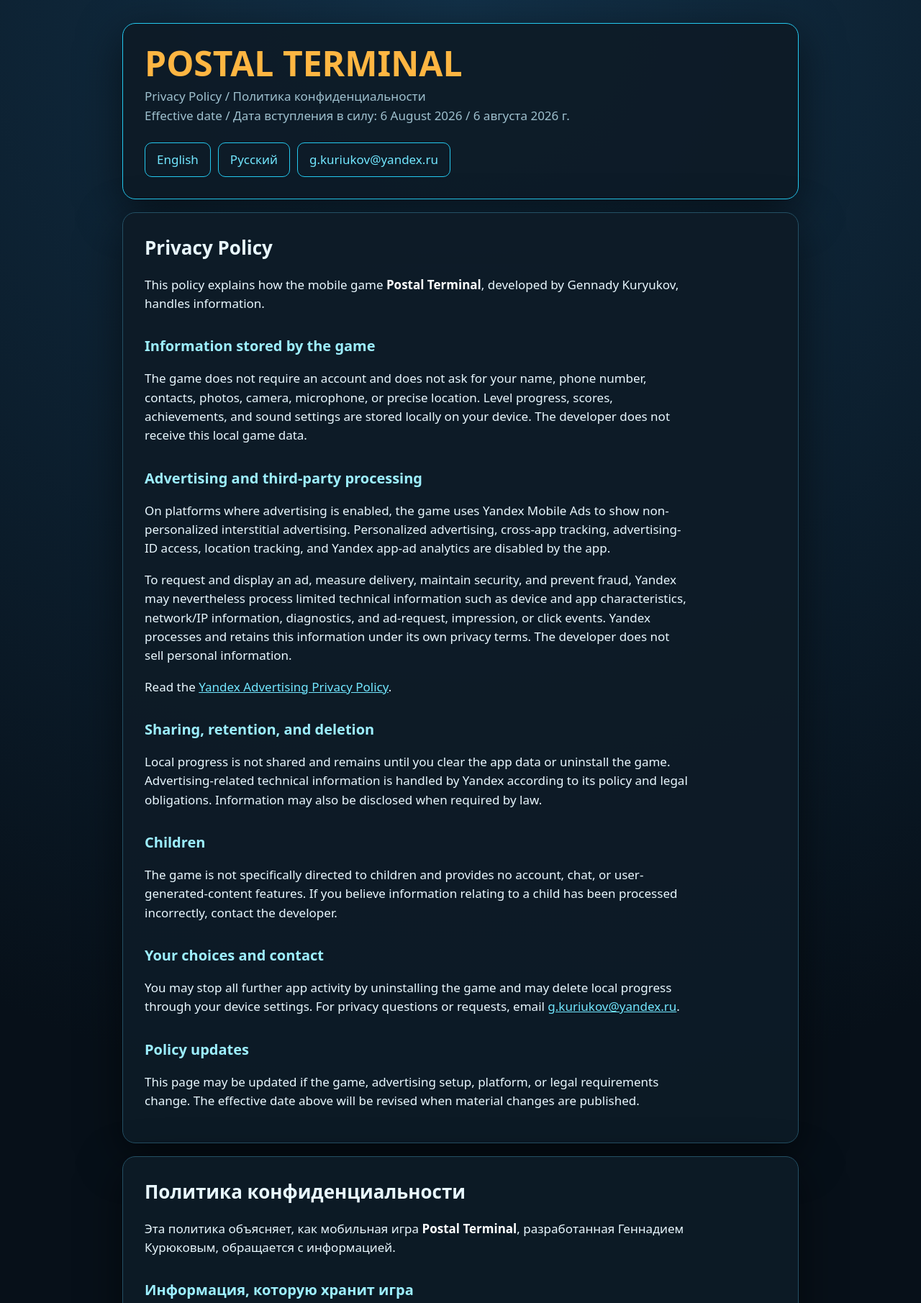
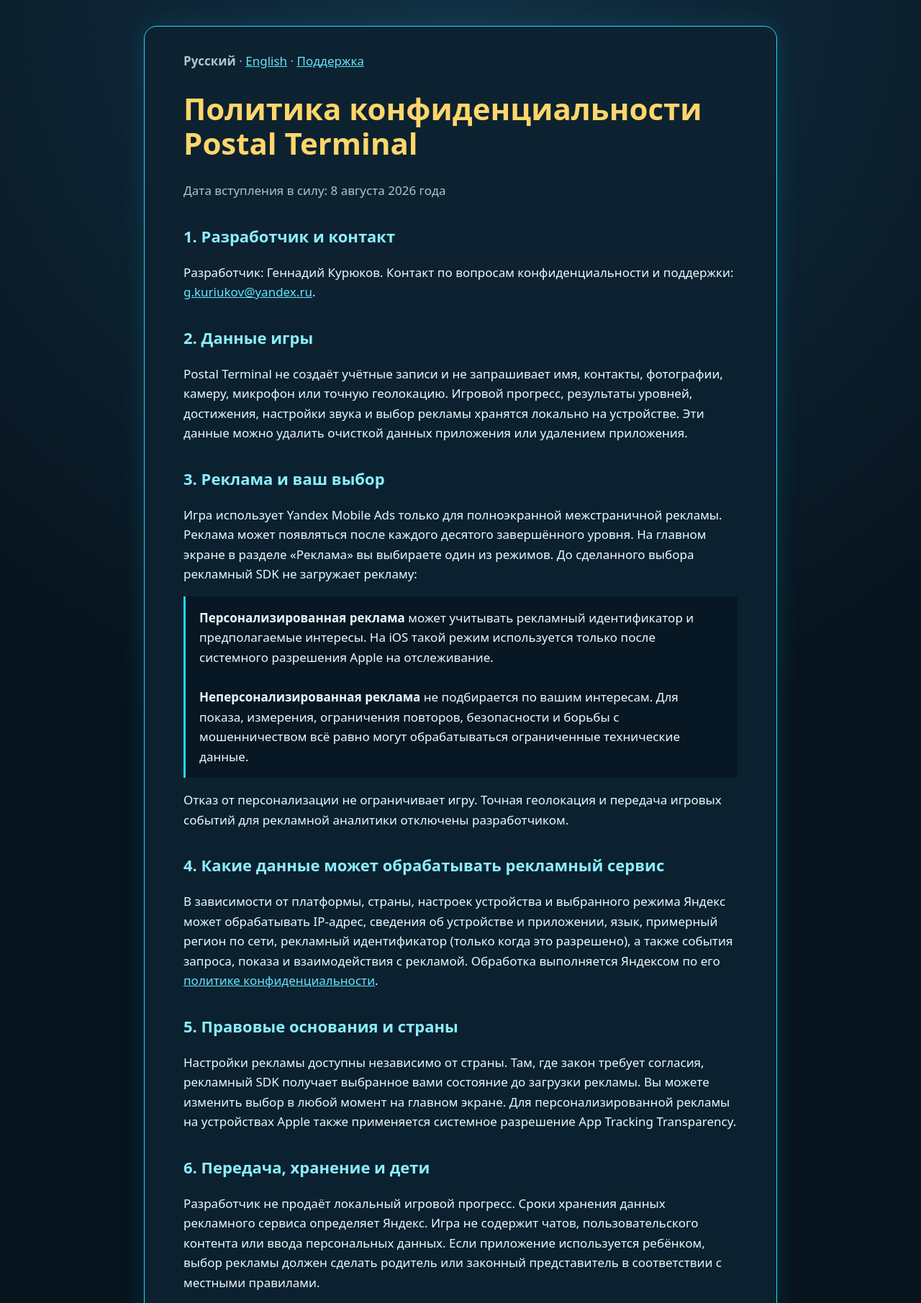
Before and after one commit to Gendosik2022/postal-terminal-privacy, a plain HTML site: page index.html in a window 1280 px wide. Shown: the top 1811 px of the page at 72% size. Drawn offline with Linux system fonts and the light colour scheme.

Commit message:
Publish Postal Terminal privacy and support pages (#1)
Co-authored-by: Gen <gen@Gens-MacBook-Air.local>

```diff
--- a/index.html
+++ b/index.html
@@ -1,94 +1,45 @@
 <!doctype html>
-<html lang="en">
+<html lang="ru">
 <head>
   <meta charset="utf-8">
   <meta name="viewport" content="width=device-width, initial-scale=1">
-  <meta name="description" content="Postal Terminal privacy policy in English and Russian">
-  <title>Postal Terminal — Privacy Policy / Политика конфиденциальности</title>
+  <title>Политика конфиденциальности — Postal Terminal</title>
   <style>
-    :root { color-scheme: dark; --bg:#071019; --panel:#0d1b27; --line:#24c9ef; --text:#e9f8ff; --muted:#9fc1cf; --accent:#ffb642; }
-    * { box-sizing:border-box; }
-    body { margin:0; background:radial-gradient(circle at 50% 0,#123047 0,var(--bg) 48%); color:var(--text); font:17px/1.55 system-ui,-apple-system,"Segoe UI",sans-serif; }
-    main { width:min(940px,calc(100% - 28px)); margin:32px auto; }
-    header,article { background:color-mix(in srgb,var(--panel) 94%,transparent); border:1px solid #245064; border-radius:18px; box-shadow:0 18px 60px #0008; }
-    header { padding:30px; border-color:var(--line); }
-    article { padding:28px 30px; margin-top:18px; }
-    h1 { margin:0 0 8px; color:var(--accent); font-size:clamp(30px,6vw,48px); line-height:1.05; }
-    h2 { margin:0 0 18px; font-size:26px; }
-    h3 { color:#9defff; margin:30px 0 8px; font-size:20px; }
-    p,li { max-width:78ch; }
-    .meta { color:var(--muted); margin:0; }
-    nav { display:flex; gap:10px; flex-wrap:wrap; margin-top:24px; }
-    nav a { border:1px solid var(--line); border-radius:10px; padding:10px 16px; text-decoration:none; }
-    a { color:#72e7ff; }
-    strong { color:#fff; }
-    footer { color:var(--muted); text-align:center; padding:25px 10px 45px; }
-    @media (max-width:600px) { main{margin-top:14px} header,article{padding:22px 18px} }
+    :root { color-scheme: dark; --bg:#07131d; --panel:#0d2230; --line:#28d7ff; --text:#eafaff; --muted:#a9c5cf; --gold:#ffd66b; }
+    * { box-sizing:border-box; } body { margin:0; background:radial-gradient(circle at top,#123044 0,#07131d 48%); color:var(--text); font:17px/1.62 system-ui,-apple-system,sans-serif; }
+    main { max-width:880px; margin:36px auto; padding:34px clamp(22px,5vw,54px); background:rgba(13,34,48,.96); border:1px solid var(--line); border-radius:18px; box-shadow:0 0 34px #13bde329; }
+    h1 { color:var(--gold); font-size:clamp(28px,5vw,42px); line-height:1.15; } h2 { margin-top:32px; color:#8beeff; font-size:22px; }
+    a { color:#62e5ff; } nav,.meta { color:var(--muted); } .choice { padding:16px 19px; border-left:3px solid var(--line); background:#071824; }
   </style>
 </head>
-<body>
-<main>
-  <header>
-    <h1>POSTAL TERMINAL</h1>
-    <p class="meta">Privacy Policy / Политика конфиденциальности</p>
-    <p class="meta">Effective date / Дата вступления в силу: 6 August 2026 / 6 августа 2026 г.</p>
-    <nav aria-label="Language navigation">
-      <a href="#english">English</a><a href="#russian">Русский</a>
-      <a href="mailto:g.kuriukov@yandex.ru">g.kuriukov@yandex.ru</a>
-    </nav>
-  </header>
+<body><main>
+  <nav><strong>Русский</strong> · <a href="privacy-policy-en.html">English</a> · <a href="support.html">Поддержка</a></nav>
+  <h1>Политика конфиденциальности Postal Terminal</h1>
+  <p class="meta">Дата вступления в силу: 8 августа 2026 года</p>
 
-  <article id="english" lang="en">
-    <h2>Privacy Policy</h2>
-    <p>This policy explains how the mobile game <strong>Postal Terminal</strong>, developed by Gennady Kuryukov, handles information.</p>
+  <h2>1. Разработчик и контакт</h2>
+  <p>Разработчик: Геннадий Курюков. Контакт по вопросам конфиденциальности и поддержки: <a href="mailto:g.kuriukov@yandex.ru">g.kuriukov@yandex.ru</a>.</p>
 
-    <h3>Information stored by the game</h3>
-    <p>The game does not require an account and does not ask for your name, phone number, contacts, photos, camera, microphone, or precise location. Level progress, scores, achievements, and sound settings are stored locally on your device. The developer does not receive this local game data.</p>
+  <h2>2. Данные игры</h2>
+  <p>Postal Terminal не создаёт учётные записи и не запрашивает имя, контакты, фотографии, камеру, микрофон или точную геолокацию. Игровой прогресс, результаты уровней, достижения, настройки звука и выбор рекламы хранятся локально на устройстве. Эти данные можно удалить очисткой данных приложения или удалением приложения.</p>
 
-    <h3>Advertising and third-party processing</h3>
-    <p>On platforms where advertising is enabled, the game uses Yandex Mobile Ads to show non-personalized interstitial advertising. Personalized advertising, cross-app tracking, advertising-ID access, location tracking, and Yandex app-ad analytics are disabled by the app.</p>
-    <p>To request and display an ad, measure delivery, maintain security, and prevent fraud, Yandex may nevertheless process limited technical information such as device and app characteristics, network/IP information, diagnostics, and ad-request, impression, or click events. Yandex processes and retains this information under its own privacy terms. The developer does not sell personal information.</p>
-    <p>Read the <a href="https://yandex.com/legal/international_ads_privacy_policy/en/">Yandex Advertising Privacy Policy</a>.</p>
+  <h2>3. Реклама и ваш выбор</h2>
+  <p>Игра использует Yandex Mobile Ads только для полноэкранной межстраничной рекламы. Реклама может появляться после каждого десятого завершённого уровня. На главном экране в разделе «Реклама» вы выбираете один из режимов. До сделанного выбора рекламный SDK не загружает рекламу:</p>
+  <div class="choice"><strong>Персонализированная реклама</strong> может учитывать рекламный идентификатор и предполагаемые интересы. На iOS такой режим используется только после системного разрешения Apple на отслеживание.<br><br><strong>Неперсонализированная реклама</strong> не подбирается по вашим интересам. Для показа, измерения, ограничения повторов, безопасности и борьбы с мошенничеством всё равно могут обрабатываться ограниченные технические данные.</div>
+  <p>Отказ от персонализации не ограничивает игру. Точная геолокация и передача игровых событий для рекламной аналитики отключены разработчиком.</p>
 
-    <h3>Sharing, retention, and deletion</h3>
-    <p>Local progress is not shared and remains until you clear the app data or uninstall the game. Advertising-related technical information is handled by Yandex according to its policy and legal obligations. Information may also be disclosed when required by law.</p>
+  <h2>4. Какие данные может обрабатывать рекламный сервис</h2>
+  <p>В зависимости от платформы, страны, настроек устройства и выбранного режима Яндекс может обрабатывать IP-адрес, сведения об устройстве и приложении, язык, примерный регион по сети, рекламный идентификатор (только когда это разрешено), а также события запроса, показа и взаимодействия с рекламой. Обработка выполняется Яндексом по его <a href="https://yandex.com/legal/confidential/">политике конфиденциальности</a>.</p>
 
-    <h3>Children</h3>
-    <p>The game is not specifically directed to children and provides no account, chat, or user-generated-content features. If you believe information relating to a child has been processed incorrectly, contact the developer.</p>
+  <h2>5. Правовые основания и страны</h2>
+  <p>Настройки рекламы доступны независимо от страны. Там, где закон требует согласия, рекламный SDK получает выбранное вами состояние до загрузки рекламы. Вы можете изменить выбор в любой момент на главном экране. Для персонализированной рекламы на устройствах Apple также применяется системное разрешение App Tracking Transparency.</p>
 
-    <h3>Your choices and contact</h3>
-    <p>You may stop all further app activity by uninstalling the game and may delete local progress through your device settings. For privacy questions or requests, email <a href="mailto:g.kuriukov@yandex.ru">g.kuriukov@yandex.ru</a>.</p>
+  <h2>6. Передача, хранение и дети</h2>
+  <p>Разработчик не продаёт локальный игровой прогресс. Сроки хранения данных рекламного сервиса определяет Яндекс. Игра не содержит чатов, пользовательского контента или ввода персональных данных. Если приложение используется ребёнком, выбор рекламы должен сделать родитель или законный представитель в соответствии с местными правилами.</p>
 
-    <h3>Policy updates</h3>
-    <p>This page may be updated if the game, advertising setup, platform, or legal requirements change. The effective date above will be revised when material changes are published.</p>
-  </article>
+  <h2>7. Изменения политики</h2>
+  <p>При изменении состава SDK или обработки данных эта страница и сведения в магазинах приложений будут обновлены до выпуска соответствующей версии.</p>
 
-  <article id="russian" lang="ru">
-    <h2>Политика конфиденциальности</h2>
-    <p>Эта политика объясняет, как мобильная игра <strong>Postal Terminal</strong>, разработанная Геннадием Курюковым, обращается с информацией.</p>
-
-    <h3>Информация, которую хранит игра</h3>
-    <p>Игра не требует учётной записи и не запрашивает имя, номер телефона, контакты, фотографии, доступ к камере или микрофону и точную геолокацию. Прогресс уровней, очки, достижения и настройки звука хранятся локально на устройстве. Разработчик не получает эти локальные игровые данные.</p>
-
-    <h3>Реклама и обработка сторонним сервисом</h3>
-    <p>На платформах, где включена реклама, игра использует Yandex Mobile Ads для показа неперсонализированной межстраничной рекламы. Персонализированная реклама, межпрограммный трекинг, доступ к рекламному идентификатору, отслеживание геолокации и рекламная аналитика приложения Яндекса отключены игрой.</p>
-    <p>Для запроса и показа рекламы, учёта доставки, обеспечения безопасности и предотвращения мошенничества Яндекс всё же может обрабатывать ограниченную техническую информацию: характеристики устройства и приложения, сетевые данные/IP-адрес, диагностические данные, события запроса, показа или нажатия на рекламу. Яндекс обрабатывает и хранит эти сведения по собственным правилам. Разработчик не продаёт персональные данные.</p>
-    <p>Ознакомьтесь с <a href="https://yandex.ru/legal/international_ads_privacy_policy/ru/">политикой конфиденциальности рекламы Яндекса</a>.</p>
-
-    <h3>Передача, хранение и удаление</h3>
-    <p>Локальный прогресс не передаётся и хранится до очистки данных приложения или удаления игры. Связанные с рекламой технические сведения обрабатывает Яндекс согласно своей политике и требованиям закона. Информация также может быть раскрыта, если этого требует закон.</p>
-
-    <h3>Дети</h3>
-    <p>Игра специально не предназначена для детей и не содержит учётных записей, чатов или пользовательского контента. Если вы считаете, что сведения о ребёнке были обработаны некорректно, свяжитесь с разработчиком.</p>
-
-    <h3>Ваш выбор и контакты</h3>
-    <p>Вы можете прекратить дальнейшую работу приложения, удалив игру, и удалить локальный прогресс через настройки устройства. По вопросам конфиденциальности пишите на <a href="mailto:g.kuriukov@yandex.ru">g.kuriukov@yandex.ru</a>.</p>
-
-    <h3>Обновление политики</h3>
-    <p>Страница может обновляться при изменении игры, рекламы, платформ или требований закона. При существенных изменениях дата вступления в силу будет обновлена.</p>
-  </article>
-
-  <footer>© 2026 Gennady Kuryukov · <a href="https://gendosik2022.github.io">GitHub Pages</a></footer>
-</main>
-</body>
-</html>
+  <h2>8. Поддержка</h2>
+  <p>Инструкции и контакты находятся на <a href="support.html">странице поддержки</a>. Проект разработчика: <a href="https://gendosik2022.github.io">gendosik2022.github.io</a>.</p>
+</main></body></html>
```
Also changed, not shown: privacy-policy-en.html (added, +21 -0 lines), support-en.html (added, +1 -0 lines), support.html (added, +1 -0 lines), 1 other file.
